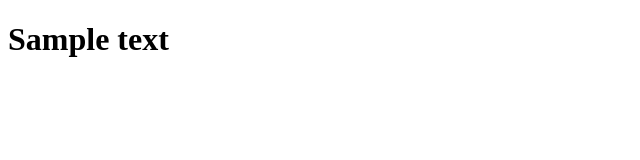
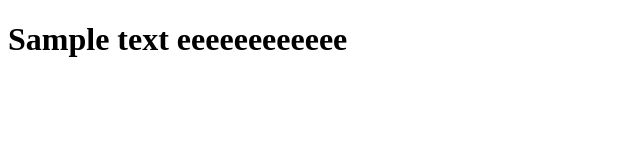
Before and after one commit to DanilaNikitin/DanilaNikitinassignment4, a plain HTML site: page index.html in a window 1280 px wide. Shown: the whole page, without its empty margins (0-640 px from the left). Drawn offline with Linux system fonts and the light colour scheme.

Commit message:
more is done

```diff
--- a/index.html
+++ b/index.html
@@ -6,6 +6,6 @@
 </head>
 <body>
     <h1>
-        Sample text
+        Sample text eeeeeeeeeeee
     </h1>
 </html>
```
